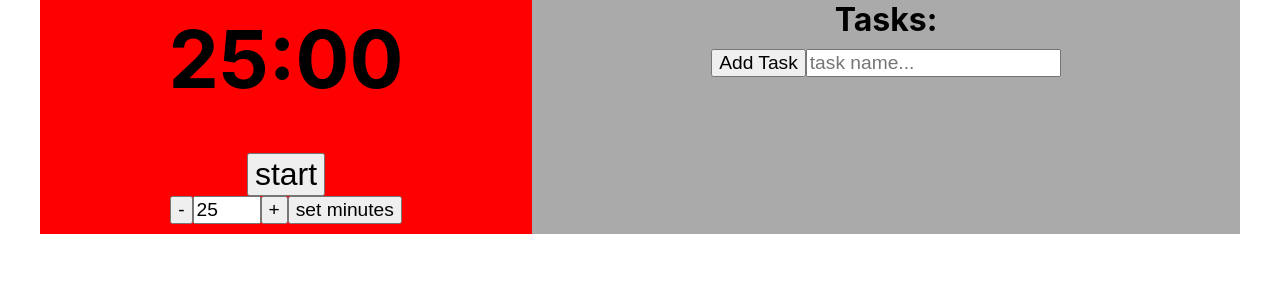
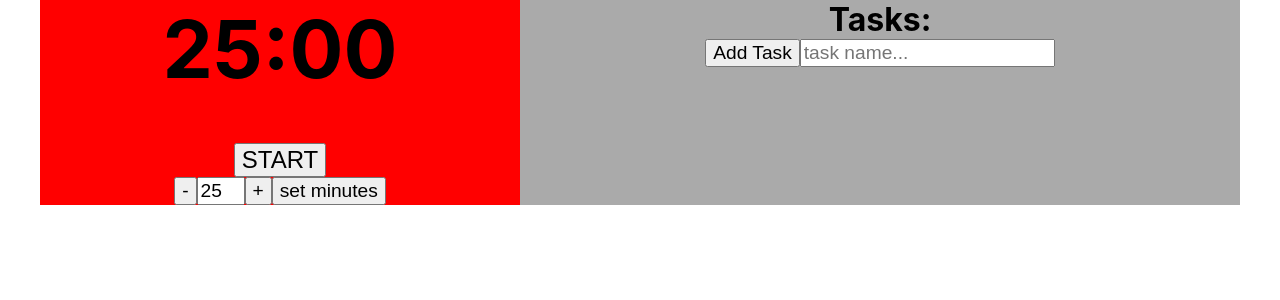
Before and after one commit to AceOfHeart5/TimeManager, a React (Create React App) app: page / in a window 1280 px wide. Shown: the top 300 px of the page. Built offline with nearby package versions, Linux system fonts and the light colour scheme.

Commit message:
more css styling

```diff
--- a/src/App.css
+++ b/src/App.css
@@ -22,7 +22,7 @@ ul {
 }
 
 .timer {
-  padding: 10px 10px;
+  padding: 0;
   position: sticky;
   top: 0;
 }
@@ -33,7 +33,7 @@ ul {
 }
 
 .btn-timer {
-  font-size: 2em;
+  font-size: 1.5em;
 }
 
 .timer-task-name {
@@ -49,7 +49,7 @@ ul {
 
 .timer-setter input {
   font-size: 1.2em;
-  max-width: 60px;
+  max-width: 40px;
 }
 
 .reset-btns {
@@ -67,8 +67,7 @@ ul {
 }
 
 .task-add {
-  top: 262.5px;
-  padding: 10px 0px;
+  padding: 0px;
   position: sticky;
   background: #aaa;
   justify-content: center;
--- a/src/components/Pomodoro.js
+++ b/src/components/Pomodoro.js
@@ -32,8 +32,8 @@ const Pomodoro = ({app}) => {
     }
 
     const getStartPause = () => {
-        if (app.timer.getRunning()) return 'pause';
-        return 'start';
+        if (app.timer.getRunning()) return 'PAUSE';
+        return 'START';
     }
 
     return (
```
